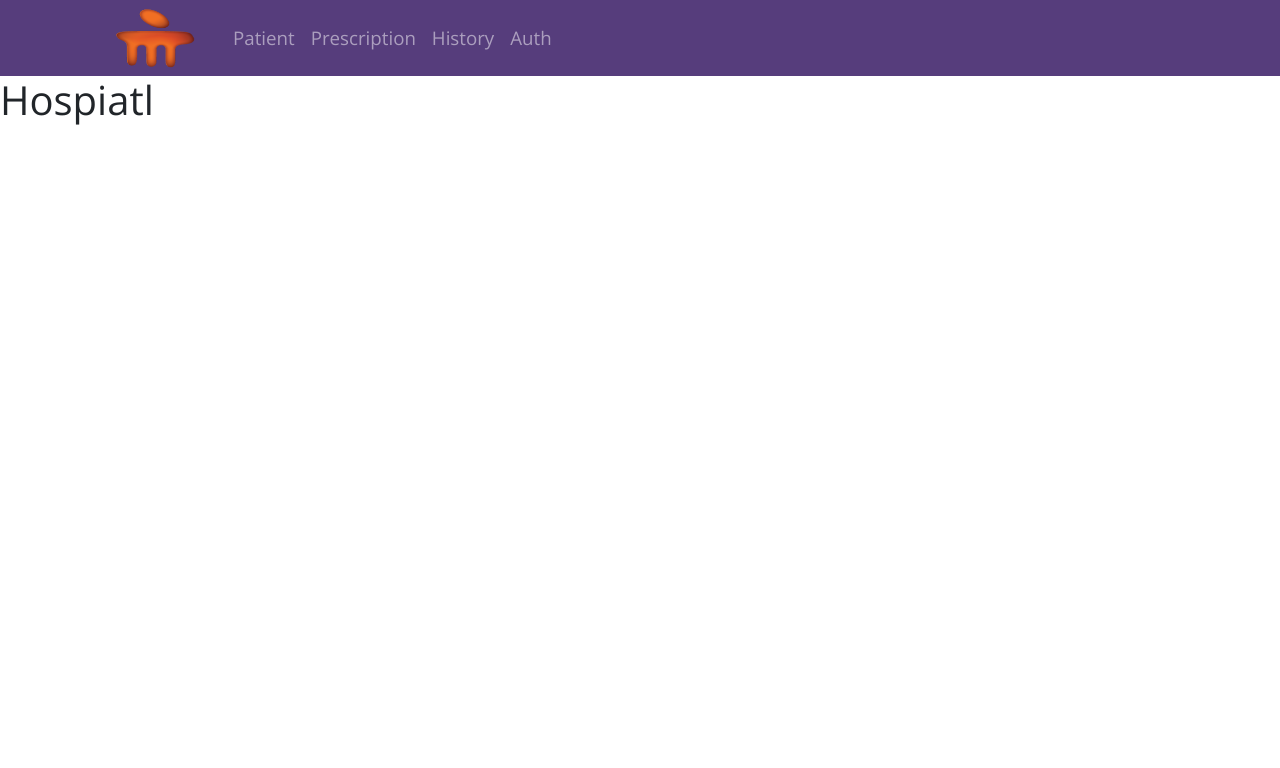
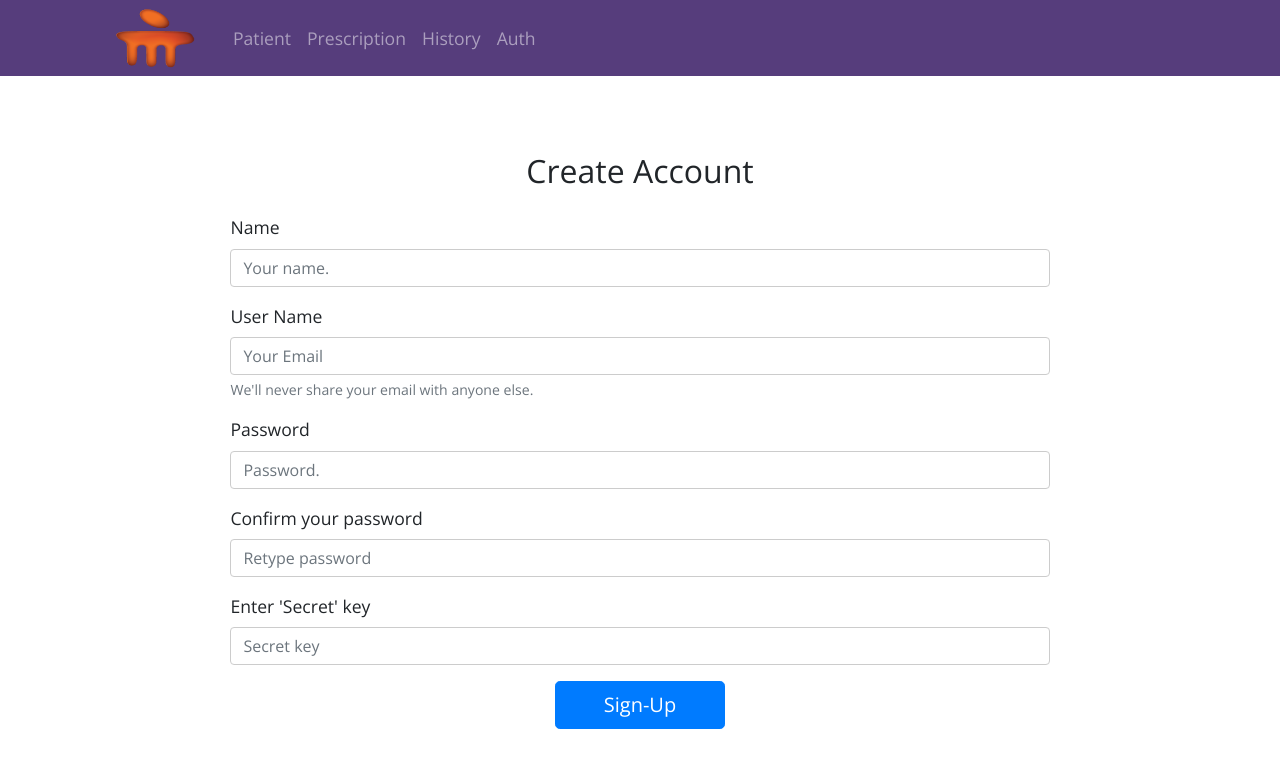
Before and after one commit to ninjasujan/Hospital-Registry-Management, a React (Create React App) app in the folder Front-End/: page /signup in a window 1280 px wide. Shown: the top 768 px of the page. Built offline with nearby package versions, Linux system fonts and the light colour scheme; the HTML template or start-up script is replaced by a standard one.

Commit message:
Signup form validation done

```diff
--- a/Front-End/package.json
+++ b/Front-End/package.json
@@ -6,6 +6,7 @@
     "@testing-library/jest-dom": "^4.2.4",
     "@testing-library/react": "^9.5.0",
     "@testing-library/user-event": "^7.2.1",
+    "axios": "^0.19.2",
     "react": "^16.13.1",
     "react-dom": "^16.13.1",
     "react-router-dom": "^5.2.0",
--- a/Front-End/src/App.js
+++ b/Front-End/src/App.js
@@ -1,10 +1,15 @@
 import React from "react";
 import Layout from "./container/Layout/Layout";
+import Signup from "./container/Auth/Signup/Signup";
+
+import { Route, Switch } from "react-router-dom";
 
 function App() {
   return (
     <Layout>
-      <h1>Hospiatl</h1>
+      <Switch>
+        <Route path="/signup" exact component={Signup} />
+      </Switch>
     </Layout>
   );
 }
--- /dev/null
+++ b/Front-End/src/Utility/validator.js
@@ -0,0 +1,16 @@
+export const nameValidate = (name) => {
+  return name.length > 2 ? true : false;
+};
+
+export const emailValidate = (email) => {
+  const patt = /[^@]+@[^.]+..+/;
+  return patt.test(email);
+};
+
+export const passwordValidate = (password) => {
+  return password.length >= 7;
+};
+
+export const reTypeValidate = (password, confirmPass) => {
+  return password === confirmPass;
+};
--- a/Front-End/src/component/Navigation/Navigation.js
+++ b/Front-End/src/component/Navigation/Navigation.js
@@ -32,9 +32,9 @@ const navigation = (props) => {
             <NavigationItem link="/prescription"> Prescription </NavigationItem>
             <NavigationItem link="/history">History</NavigationItem>
             {props.isAuth ? (
-              <NavigationItem link="/signout"> Logout </NavigationItem>
+              <NavigationItem link="/logout"> Logout </NavigationItem>
             ) : (
-              <NavigationItem link="/auth"> Auth </NavigationItem>
+              <NavigationItem link="/signup"> Auth </NavigationItem>
             )}
           </div>
         </div>
--- a/Front-End/src/component/Navigation/NavigationItem/NavigationItem.module.css
+++ b/Front-End/src/component/Navigation/NavigationItem/NavigationItem.module.css
@@ -1,7 +1,7 @@
 .NavItem {
   color: #2c3335;
   font-weight: 500;
-  font-size: 1.3em;
+  font-size: 1em;
 }
 
 .Active {
--- a/Front-End/src/container/Auth/Signup/Signup.js
+++ b/Front-End/src/container/Auth/Signup/Signup.js
@@ -1,4 +1,11 @@
 import React, { Component } from "react";
+import classes from "./Signup.module.css";
+import {
+  nameValidate,
+  emailValidate,
+  passwordValidate,
+  reTypeValidate,
+} from "../../../Utility/validator";
 
 class Signup extends Component {
   state = {
@@ -9,23 +16,124 @@ class Signup extends Component {
       confirmPassword: "",
       key: "",
     },
+    isValidForm: false,
+    inputError: null,
+  };
+
+  inputChangeHandler = (input, identifier) => {
+    const updatedAuthData = { ...this.state.authData };
+    updatedAuthData[identifier] = input.target.value;
+    this.setState({ authData: updatedAuthData });
+  };
+
+  onSubmitHandler = (event) => {
+    event.preventDefault();
+    let isValid = true;
+    let msg = null;
+    if (isValid && !nameValidate(this.state.authData.name)) {
+      isValid = false;
+      msg = "Please add correct Name.";
+    }
+    if (isValid && !emailValidate(this.state.authData.userName)) {
+      isValid = false;
+      msg = "Please add correct User Name.";
+    }
+    if (isValid && !passwordValidate(this.state.authData.password)) {
+      isValid = false;
+      msg = "Password must be at least 7 char long.";
+    }
+    if (
+      isValid &&
+      !reTypeValidate(
+        this.state.authData.password,
+        this.state.authData.confirmPassword
+      )
+    ) {
+      isValid = false;
+      msg = "Please confirm your Password";
+    }
+    if (isValid) {
+      this.setState({ isValidForm: true, inputError: null });
+    } else {
+      this.setState({ isValidForm: false, inputError: msg });
+    }
   };
 
   render() {
+    const inputClasses = ["form-group"];
+    inputClasses.push(classes["InputControl"]);
     return (
-      <form>
-        <div className="form-group">
-          <label for="exampleInputEmail1">Email address</label>
+      <form className={classes.Signup}>
+        <div className="text-center">
+          <h2 className="display-5 py-3">Create Account</h2>
+          {!this.state.isValidForm ? (
+            <span className="lead badge badge-danger py-2 px-3">
+              {this.state.inputError}
+            </span>
+          ) : null}
+        </div>
+        <div className={inputClasses.join(" ")}>
+          <label>Name</label>
+          <input
+            type="text"
+            className="form-control"
+            placeholder="Your name."
+            onChange={(event) => this.inputChangeHandler(event, "name")}
+            value={this.state.authData.name}
+          />
+        </div>
+        <div className={inputClasses.join(" ")}>
+          <label>User Name</label>
           <input
             type="email"
             className="form-control"
-            id="exampleInputEmail1"
-            aria-describedby="emailHelp"
-            placeholder="Enter email"
+            placeholder="Your Email"
+            onChange={(event) => this.inputChangeHandler(event, "userName")}
+            value={this.state.authData.userName}
           />
           <small id="emailHelp" className="form-text text-muted">
             We'll never share your email with anyone else.
           </small>
+        </div>
+        <div className={inputClasses.join(" ")}>
+          <label>Password</label>
+          <input
+            type="text"
+            className="form-control"
+            placeholder="Password."
+            onChange={(event) => this.inputChangeHandler(event, "password")}
+            value={this.state.authData.password}
+          />
+        </div>
+        <div className={inputClasses.join(" ")}>
+          <label>Confirm your password</label>
+          <input
+            type="text"
+            className="form-control"
+            placeholder="Retype password"
+            onChange={(event) =>
+              this.inputChangeHandler(event, "confirmPassword")
+            }
+            value={this.state.authData.confirmPassword}
+          />
+        </div>
+        <div className={inputClasses.join(" ")}>
+          <label>Enter 'Secret' key</label>
+          <input
+            type="text"
+            className="form-control"
+            placeholder="Secret key"
+            onChange={(event) => this.inputChangeHandler(event, "key")}
+            value={this.state.authData.key}
+          />
+        </div>
+        <div className="text-center">
+          <input
+            className="btn btn-lg btn-primary px-5"
+            type="submit"
+            value="Sign-Up"
+            onClick={this.onSubmitHandler}
+          />
         </div>
       </form>
     );
--- /dev/null
+++ b/Front-End/src/container/Auth/Signup/Signup.module.css
@@ -0,0 +1,8 @@
+.Signup {
+  width: 80%;
+  margin: 60px auto;
+}
+
+.InputControl input {
+  border: 1px solid #ccc;
+}
--- a/Front-End/src/container/Layout/Layout.js
+++ b/Front-End/src/container/Layout/Layout.js
@@ -1,11 +1,12 @@
 import React from "react";
 import Navigation from "../../component/Navigation/Navigation";
+import classes from "./Layout.module.css";
 
 const layout = (props) => {
   return (
     <div>
       <Navigation />
-      <main>{props.children}</main>
+      <main className={classes.Main}>{props.children}</main>
     </div>
   );
 };
--- /dev/null
+++ b/Front-End/src/container/Layout/Layout.module.css
@@ -0,0 +1,4 @@
+.Main {
+  width: 80%;
+  margin: 30px auto;
+}
--- a/Front-End/src/index.css
+++ b/Front-End/src/index.css
@@ -1,5 +1,5 @@
 body {
   margin: 0;
   font-family: "Open Sans", sans-serif;
-  font-size: 0.9em;
+  font-size: 1.1em;
 }
```
Also changed, not shown: Front-End/src/axios/axios.js (added, +10 -0 lines), 1 other file (tests, documents, lock files or other folders).
